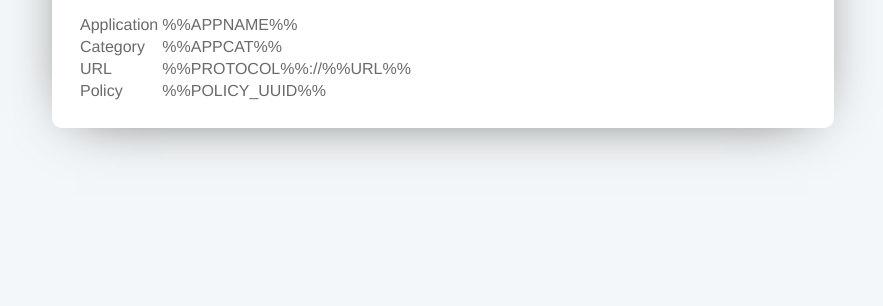
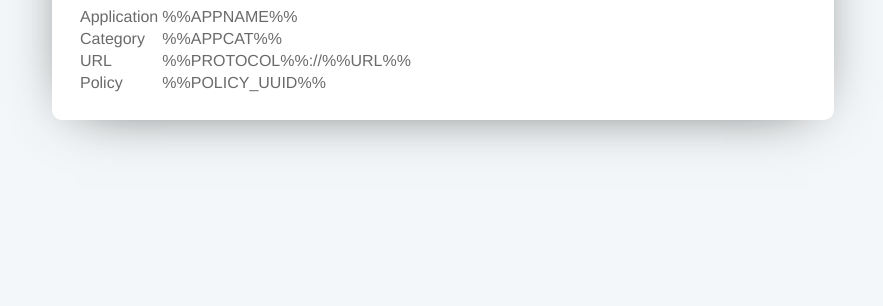
Before and after one commit to hiitssid/forticlient, a plain HTML site: page index.html in a window 1280 px wide. Shown: the part 510-816 px from the top of the page, without its empty margins (197-1080 px from the left). Drawn offline with Linux system fonts and the light colour scheme.

Commit message:
minor changes

```diff
--- a/index.html
+++ b/index.html
@@ -6,6 +6,7 @@
     <title>Application Blocked</title>
     <style>
       body {
+        margin: 0;
         height: 100vh;
         font-family: Helvetica, Arial, sans-serif;
         background-color: #f4f7f9;
@@ -37,8 +38,11 @@
   <body>
     <div class="message">
       <div class="flex">
-        <img src="http://hr.codehimalaya.net/assets/images/logo.png" width="180"
-        alt="codehimalaya" />
+        <img
+          src="http://hr.codehimalaya.net/assets/images/logo.png"
+          width="180"
+          alt="codehimalaya"
+        />
         <div class="inLine">
           <svg
             version="1.1"
```
